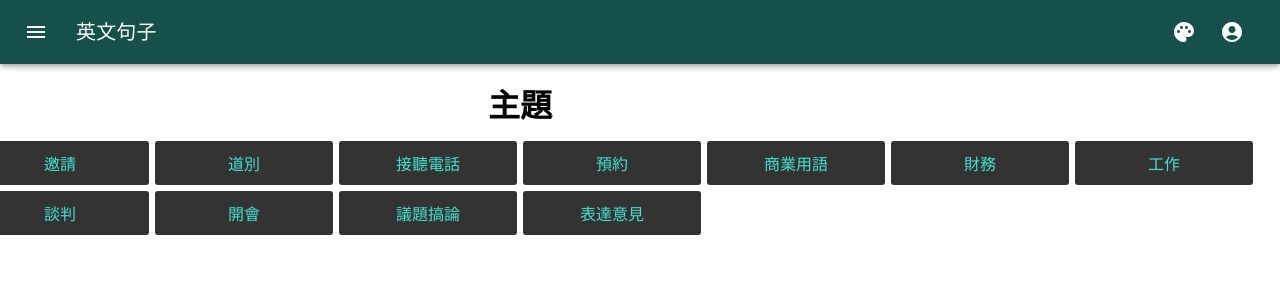
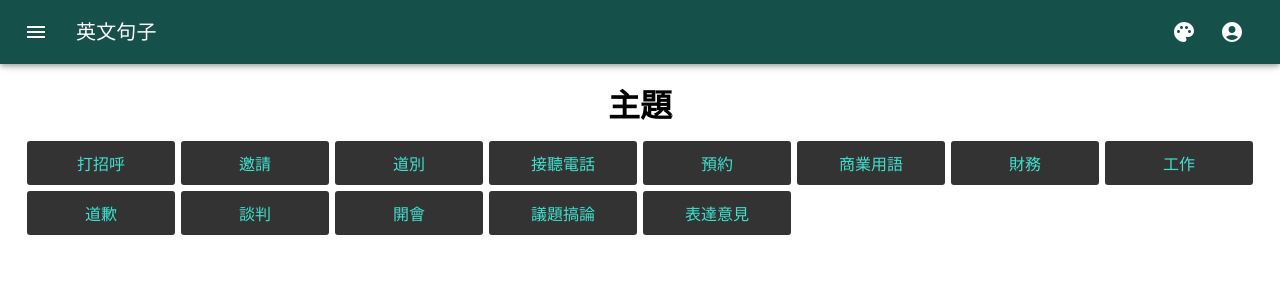
Before and after one commit to AbbyAbby33/english-sentence, a React (Create React App) app: page / in a window 1280 px wide. Shown: the top 300 px of the page. Built offline with nearby package versions, Linux system fonts and the light colour scheme.

Commit message:
fix: 修正main在menu展開跟收起時的樣式問題

```diff
--- a/src/App.tsx
+++ b/src/App.tsx
@@ -94,13 +94,14 @@ const Main = styled('main', { shouldForwardProp: (prop) => prop !== 'open' })<{
 		duration: theme.transitions.duration.leavingScreen,
 	}),
 	marginTop: 56, // 往下推header的高度
-	marginLeft: document.body.offsetWidth > 768 ? `-${drawerWidth}px` : 0,
 	...(open && {
+		boxSizing: 'border-box',
+		width: document.body.offsetWidth > 768 ? `calc(100% - ${drawerWidth}px)` : '100%',
+		marginLeft: document.body.offsetWidth > 768 ? `${drawerWidth}px` : 0,
 		transition: theme.transitions.create('margin', {
 			easing: theme.transitions.easing.easeOut,
 			duration: theme.transitions.duration.enteringScreen,
 		}),
-		marginLeft: 0,
 	}),
 }));
 
```
